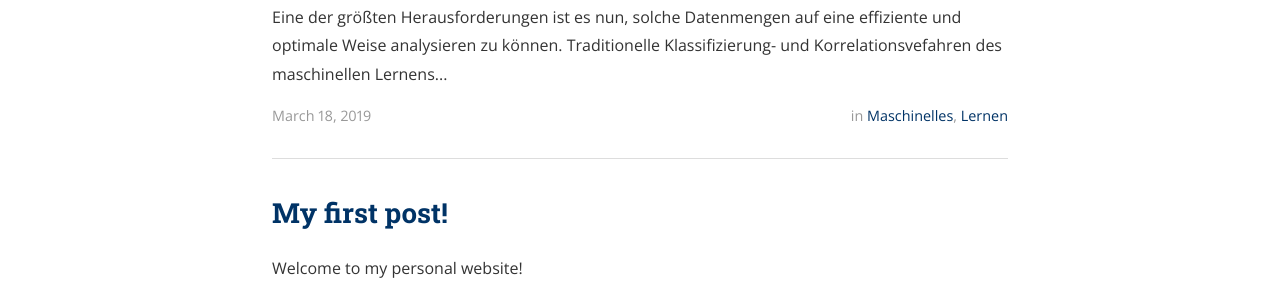
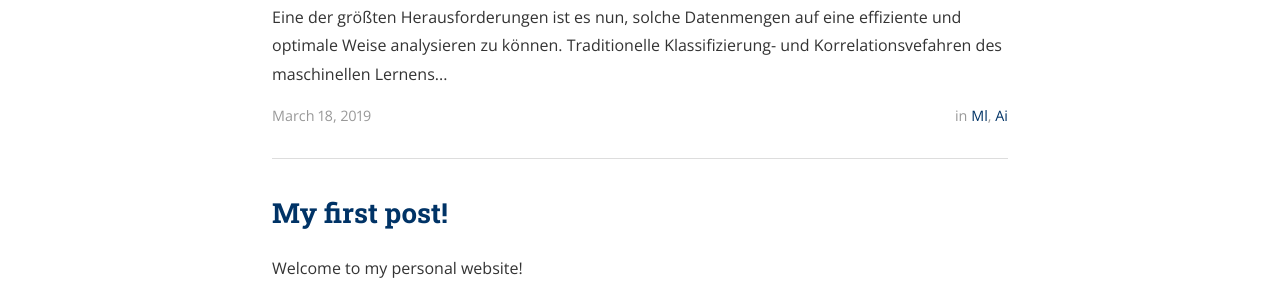
Before and after one commit to allgebrist/allgebrist.github.io, a Jekyll site: the page built from index.html, in a window 1280 px wide. Shown: the part 740-1040 px from the top of the page. Built offline with Jekyll 4.4.1, drawn with Linux system fonts in a browser that asks for light colours; nearby versions of some CDN libraries; the list of posts is cut into pages by our own code.

Commit message:
Update 2019-03-27-dekonvolution.markdown

```diff
--- a/_posts/2019-03-27-dekonvolution.markdown
+++ b/_posts/2019-03-27-dekonvolution.markdown
@@ -3,7 +3,7 @@ layout: post
 title:  "Kausale Dekonvolution durch algorithmische generative Modelle"
 date:   2019-03-18
 author: Allan Zea
-categories: Maschinelles Lernen
+categories: ML AI
 tags:	maschinelleslernen
 ---
 
```
Also changed, not shown: other parts of _posts/2019-03-27-dekonvolution.markdown (+4 -0 lines).
